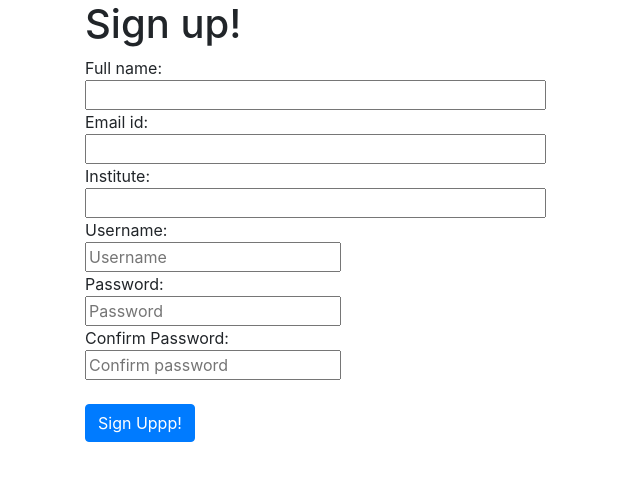
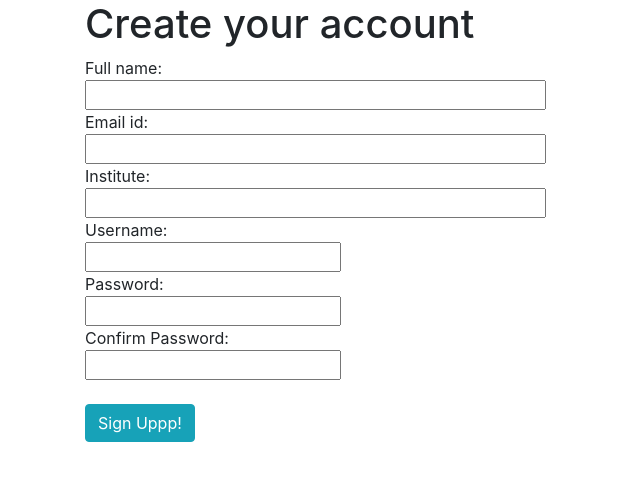
Before and after one commit to m2442/projecthunt-project, a Django app: page /accounts/signup/ in a window 1280 px wide. Shown: the part 61-542 px from the top of the page, without its empty margins (0-640 px from the left). Run offline with Django 3.2, Linux system fonts and the light colour scheme; some libraries are stand-ins or nearby versions.

Commit message:
form fixed

```diff
--- a/accounts/templates/accounts/login.html
+++ b/accounts/templates/accounts/login.html
@@ -12,10 +12,10 @@
 <center>
 <form method="POST" actions="{ % url 'login' }">
   {% csrf_token %}
-  Username: <br/><input type="text" placeholder="username" name="username" required/><br/>
+<b>  Username: </b><br/><input type="text" placeholder="username" name="username" required/><br/>
   Password: <br/> <input type="password" placeholder="Password" name="password" required/><br/>
   <br/>
-  <input class= "btn btn-primary" type="submit" value="Login"/>
+  <input class= "btn btn-info" type="submit" value="Login"/>
 
 </form></center>
 
--- a/accounts/templates/accounts/signup.html
+++ b/accounts/templates/accounts/signup.html
@@ -8,7 +8,7 @@
 <br/>
 {% endif %}
 
-<h1>Sign up!</h1>
+<h1>Create your account</h1>
 
 <form method="POST" actions="{ % url 'signup' }">
   {% csrf_token %}
@@ -18,13 +18,13 @@
   <br/>
   Institute: <br/><input size=40 type="text" name="institute" required/>
   <br/>
-  Username: <br/><input placeholder="Username" type="text" name="username" required/>
+  Username: <br/><input type="text" name="username" required/>
   <br/>
-  Password: <br/> <input placeholder="Password" type="password" name="password1" required/>
+  Password: <br/> <input  type="password" name="password1" required/>
   <br/>
-  Confirm Password: <br/> <input placeholder="Confirm password" type="password" name="password2" required/>
+  Confirm Password: <br/> <input type="password" name="password2" required/>
 <br/><br/>
-  <input class= "btn btn-primary" type="submit" value="Sign Uppp!"/>
+  <input class= "btn btn-info" type="submit" value="Sign Uppp!"/>
 
 </form>
 
--- a/accounts/views.py
+++ b/accounts/views.py
@@ -28,7 +28,7 @@ def login(request):
             auth.login(request, user)
             return redirect('home')
         else:
-            return render(request, 'accounts/login.html', {'error': 'username or password incorrect'})
+            return render(request, 'accounts/login.html', {'error': 'Username or password incorrect'})
     else:
         return render(request, 'accounts/login.html')
 
--- a/projecthunt/settings.py
+++ b/projecthunt/settings.py
@@ -25,7 +25,7 @@ SECRET_KEY = '!j7tc3w^cnzocuyptf2+3qq^@hmvy-+p09s@a6(xe4rjcx&)mq'
 # SECURITY WARNING: don't run with debug turned on in production!
 DEBUG = True
 
-ALLOWED_HOSTS = ['6ce8e9ca37fc.ngrok.io', 'localhost']
+ALLOWED_HOSTS = ['87835aa52117.ngrok.io', 'localhost']
 
 
 # Application definition
--- a/projects/models.py
+++ b/projects/models.py
@@ -1,5 +1,6 @@
 from django.db import models
-
+from django.contrib.auth.models import User
+from django.contrib import auth
 # Create your models here.
 
 class Project(models.Model):
--- a/projects/templates/projects/detail.html
+++ b/projects/templates/projects/detail.html
@@ -9,19 +9,19 @@
       </div>
 <hr>
       <div class="row">
-        <div class="col-10">
+        <div class="col-8">
           <img src="{{ project.image.url }}" class="img-fluid" />
           </div>
           <div class="col-2">
             <div class="btn-group btn-group-vertical">
   <a href="javascript:{document.getElementById('upvote').submit()}"><button class="btn btn-info"><span class="oi oi-thumb-up"></span>Upvote  {{ project.votes_total }}</button></a>
-  <a href="javascript:{document.getElementById('enquiry').submit()}"><button class="btn btn-info"><span class="oi oi-bell"></span> &nbsp;Enquire&nbsp;&nbsp; </button></a>
+  <a href="javascript:{document.getElementById('enquiry').submit()}"><button class="btn btn-info"><span class="oi oi-bell"></span>&nbsp;Enquiry&nbsp;&nbsp; </button></a>
 </div></div>
 <!-- <a href="javascript:{document.getElementById('upvote').submit()}"><button class="btn btn-primary btn-sm btn-block"><span class="oi oi-thumb-up"></span>Upvote  {{ project.votes_total }}</button></a></div>
 <div class="col-1"><a href="https://forms.gle/HKakwqmErr8F4msu7"><button class="btn btn-primary btn-sm btn-block"><span class="oi oi-bell"></span>Enquire now</button></a></div> -->
             <div class="row">
               <div class="col-12">
-              <h6> Date Published: {{ project.pub_date_pretty }}</h6>
+              <h6> <span class="oi oi-calendar"></span> {{ project.pub_date_pretty }}</h6>
                 </div>
                   </div>
                   <div class="row">
--- a/projects/templates/projects/enquiry.html
+++ b/projects/templates/projects/enquiry.html
@@ -5,6 +5,8 @@
 <div class="container">
 
 <center>
+  <div class="row pt-3">
+    <div class="col-12">
 <iframe src="https://docs.google.com/forms/d/e/1FAIpQLSdmpP8dK2tVog7rGZxWZsbuZp3J_x4tYIOMTJF4xLC1TAyPBw/viewform?embedded=true"
-width="640" height="1346" frameborder="0" marginheight="0" marginwidth="0">Loading…</iframe> </div>
+ width="350" height="540" frameborder="0" marginheight="0" marginwidth="0">Loading…</iframe></div></div></div>
  {% endblock %}
--- a/projects/templates/projects/home.html
+++ b/projects/templates/projects/home.html
@@ -17,8 +17,7 @@
        </div>
        <div class="col-3">
          <a href="javascript:{document.getElementById('upvote1{{ project.id }}').submit()}">
-           <button class="btn btn-info btn-block"><span class="oi oi-thumb-up">
-           </span>Upvote  {{ project.votes_total }}</button></a></div>
+           <button class="btn btn-info btn-block"><span class="oi oi-thumb-up"></span>Upvote  {{ project.votes_total }}</button></a></div>
          </div>
          <form id="upvote1{{ project.id }}" method="POST" action="{% url 'upvote1' project.id %}">
            {% csrf_token %}
```
